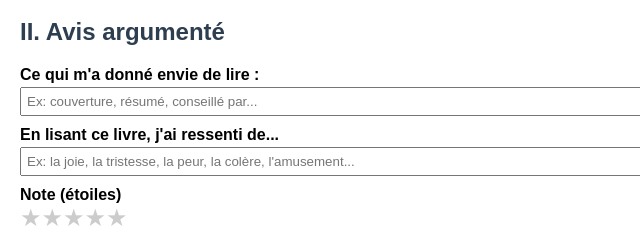
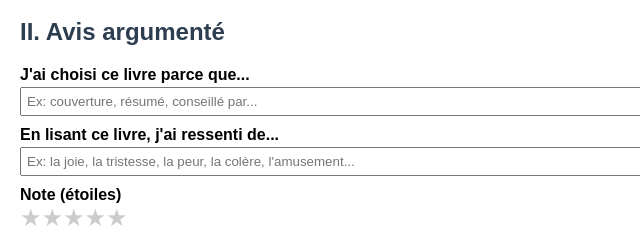
Before and after one commit to Cdiclorisseaux/version3, a plain HTML site: page index.html in a window 1280 px wide. Shown: the part 557-796 px from the top of the page, 0-640 px from the left. Drawn offline with Linux system fonts and the light colour scheme.

Commit message:
Update index.html

```diff
--- a/index.html
+++ b/index.html
@@ -54,7 +54,7 @@
     <input type="text" id="personnage">
 
     <h2>II. Avis argumenté</h2>
-    <label>Ce qui m'a donné envie de lire :</label>
+    <label>J'ai choisi ce livre parce que...</label>
     <input type="text" id="choix" placeholder="Ex: couverture, résumé, conseillé par...">
     <label>En lisant ce livre, j'ai ressenti de...</label>
     <input type="text" id="emotion" placeholder="Ex: la joie, la tristesse, la peur, la colère, l'amusement...">
```
